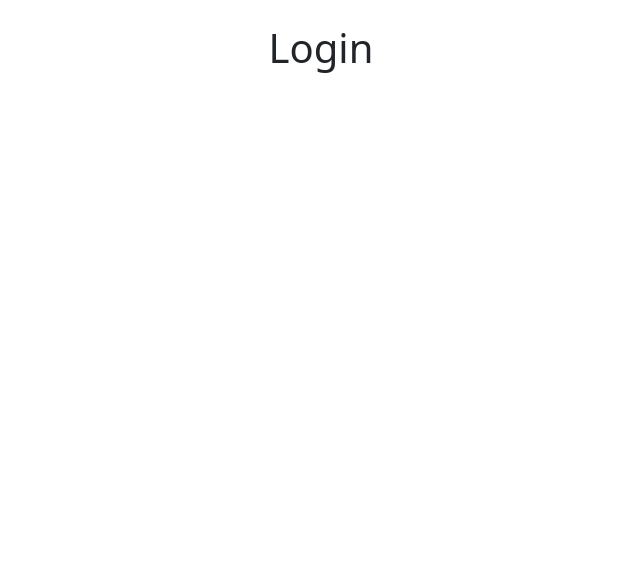
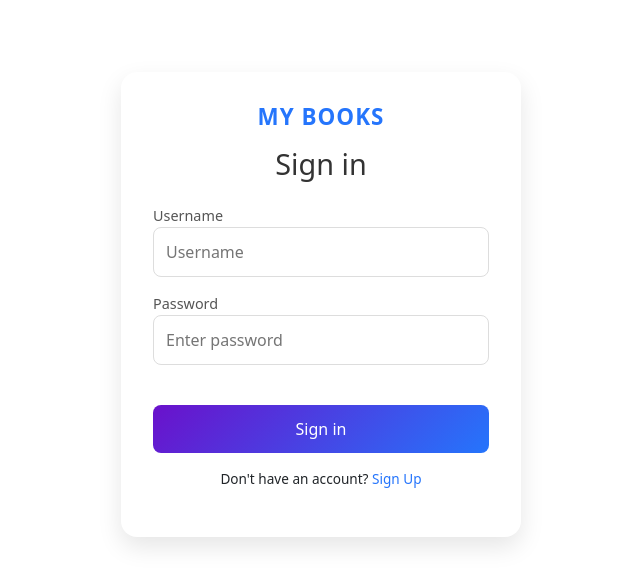
Before and after one commit to HikmatTatariPrivate/books-test, an Angular app in the folder books-test.client/: page /login in a window 1280 px wide. Before the commit this address led to /. Shown: the top 586 px of the page, without its empty margins (319-959 px from the left). Built offline with nearby package versions, Linux system fonts and the light colour scheme.

Commit message:
feat: add login

```diff
--- a/books-test.client/src/app/app-routing-module.ts
+++ b/books-test.client/src/app/app-routing-module.ts
@@ -1,7 +1,14 @@
 import { NgModule } from '@angular/core';
 import { RouterModule, Routes } from '@angular/router';
+import { Login } from './auth/login';
+import { SignUp } from './auth/signup';
 
-const routes: Routes = [];
+
+const routes: Routes = [
+  { path: '', redirectTo: 'login', pathMatch: 'full' },
+  { path: 'login', pathMatch: 'full', component: Login },
+  { path: 'signup', component: SignUp },
+];
 
 @NgModule({
   imports: [RouterModule.forRoot(routes)],
--- a/books-test.client/src/app/app.html
+++ b/books-test.client/src/app/app.html
@@ -1 +1 @@
-<h1>Login</h1>
+<router-outlet></router-outlet>
--- /dev/null
+++ b/books-test.client/src/app/auth/auth.css
@@ -0,0 +1,107 @@
+.app-title {
+  font-size: 1.4rem;
+  font-weight: 600;
+  margin-bottom: 1rem;
+  color: #2575fc;
+  text-transform: uppercase;
+  letter-spacing: 1px;
+}
+
+.login-container {
+  background: #fff;
+  padding: 2rem;
+  border-radius: 1rem;
+  box-shadow: 0 10px 25px rgba(0,0,0,0.1);
+  width: 100%;
+  max-width: 400px;
+  margin: 3rem auto;
+  text-align: center;
+  animation: fadeIn 0.8s ease-in-out;
+}
+
+.login-container h1 {
+  margin-bottom: 1.5rem;
+  font-size: 1.8rem;
+  color: #333;
+}
+
+.form-group {
+  margin-bottom: 1rem;
+  text-align: left;
+}
+
+.form-group label {
+  display: block;
+  font-size: 0.9rem;
+  color: #555;
+}
+
+.form-group input {
+  width: 100%;
+  padding: 0.75rem;
+  border: 1px solid #ddd;
+  border-radius: 0.5rem;
+  font-size: 1rem;
+  outline: none;
+  transition: all 0.3s;
+}
+
+.form-group input:focus {
+   border-color: #2575fc;
+   box-shadow: 0 0 6px rgba(37, 117, 252, 0.3);
+}
+
+.sign-btn {
+  width: 100%;
+  padding: 0.75rem;
+  background: linear-gradient(135deg, #6a11cb, #2575fc);
+  border: none;
+  border-radius: 0.5rem;
+  color: #fff;
+  font-size: 1rem;
+  cursor: pointer;
+  transition: transform 0.2s ease, opacity 0.2s ease;
+}
+
+.sign-btn:hover {
+  transform: translateY(-0.5px);
+  opacity: 0.95;
+}
+
+.extra-links {
+  margin-top: 1rem;
+  font-size: 0.85rem;
+}
+
+.extra-links a {
+  color: #2575fc;
+  text-decoration: none;
+  transition: color 0.2s;
+}
+
+.extra-links a:hover {
+  color: #6a11cb;
+  text-decoration: underline;
+}
+
+@keyframes fadeIn {
+  from {
+    opacity: 0;
+    transform: translateY(-20px);
+  }
+
+  to {
+    opacity: 1;
+    transform: translateY(0);
+  }
+}
+
+.error {
+  color: red;
+  font-size: 0.85em;
+  margin-top: 4px;
+}
+
+.error small {
+  display: block;
+}
--- /dev/null
+++ b/books-test.client/src/app/auth/auth.html
@@ -0,0 +1,42 @@
+<div class="login-container">
+  <h2 class="app-title">My Books</h2>
+  <h1>{{title}}</h1>
+  <form [formGroup]="form" (ngSubmit)="submit()">
+    <div class="form-group">
+      <label for="username">Username</label>
+      <input id="username" formControlName="username" placeholder="Username" required />
+    </div>
+    @if (form.controls.username.invalid && form.controls.username.touched) {
+    <div class="error">
+      @if (form.controls.username.errors?.['required']) {
+      <small>Username is required.</small>
+      }
+    </div>
+    }
+
+    <div class="form-group">
+      <label for="password">Password</label>
+      <input id="password"
+             type="password"
+             formControlName="password"
+             placeholder="Enter password"
+             required />
+    </div>
+
+    @if (form.controls.password.invalid && form.controls.password.touched) {
+    <div class="error">
+      @if (form.controls.password.errors?.['required']) {
+      <small>Password is required.</small>
+      } @if (form.controls.password.errors?.['minlength']) {
+      <small>Password must be at least 6 characters.</small>
+      }
+    </div>
+    }
+
+    <br>
+    <button type="submit" class="sign-btn">{{title}}</button>
+    <div class="extra-links" *ngIf="title === 'Sign in'">
+      <p>Don't have an account? <a routerLink="/signup">Sign Up</a>
+</div>
+  </form>
+</div>
--- /dev/null
+++ b/books-test.client/src/app/auth/login.ts
@@ -0,0 +1,36 @@
+import { Component } from '@angular/core';
+import { FormBuilder, Validators } from '@angular/forms';
+
+
+@Component({
+  selector: 'app-login',
+  standalone: false,
+  templateUrl: './auth.html',
+  styleUrl: './auth.css',
+})
+export class Login {
+  title = "Sign in"
+
+  constructor(private fb: FormBuilder) { }
+  form: any;
+
+
+  ngOnInit(): void {
+    this.form = this.fb.group({
+      username: ['', [Validators.required]],
+      password: ['', [Validators.required, Validators.minLength(6)]],
+    });
+  }
+
+
+  submit() {
+    if (this.form.invalid) {
+      this.form.markAllAsTouched();
+      return;
+    }
+    const payload = {
+      username: this.form.value.username,
+      password: this.form.value.password
+    };
+  }
+}
--- /dev/null
+++ b/books-test.client/src/app/auth/signup.ts
@@ -0,0 +1,37 @@
+import { Component } from '@angular/core';
+import { FormBuilder, Validators } from '@angular/forms';
+
+
+@Component({
+  selector: 'app-signup',
+  standalone: false,
+  templateUrl: './auth.html',
+  styleUrl: './auth.css',
+})
+export class SignUp {
+  title = "Sign up"
+
+  constructor(private fb: FormBuilder) { }
+  form: any;
+
+
+  ngOnInit(): void {
+    this.form = this.fb.group({
+      username: ['', [Validators.required]],
+      password: ['', [Validators.required, Validators.minLength(6)]],
+    });
+  }
+
+
+  submit() {
+    if (this.form.invalid) {
+      this.form.markAllAsTouched();
+      return;
+    }
+
+    const payload = {
+      username: this.form.value.username,
+      password: this.form.value.password
+    };
+  }
+}
```
Also changed, not shown: books-test.client/src/app/app-module.ts (+10 -1 lines), 1 other file (tests, documents, lock files or other folders).
